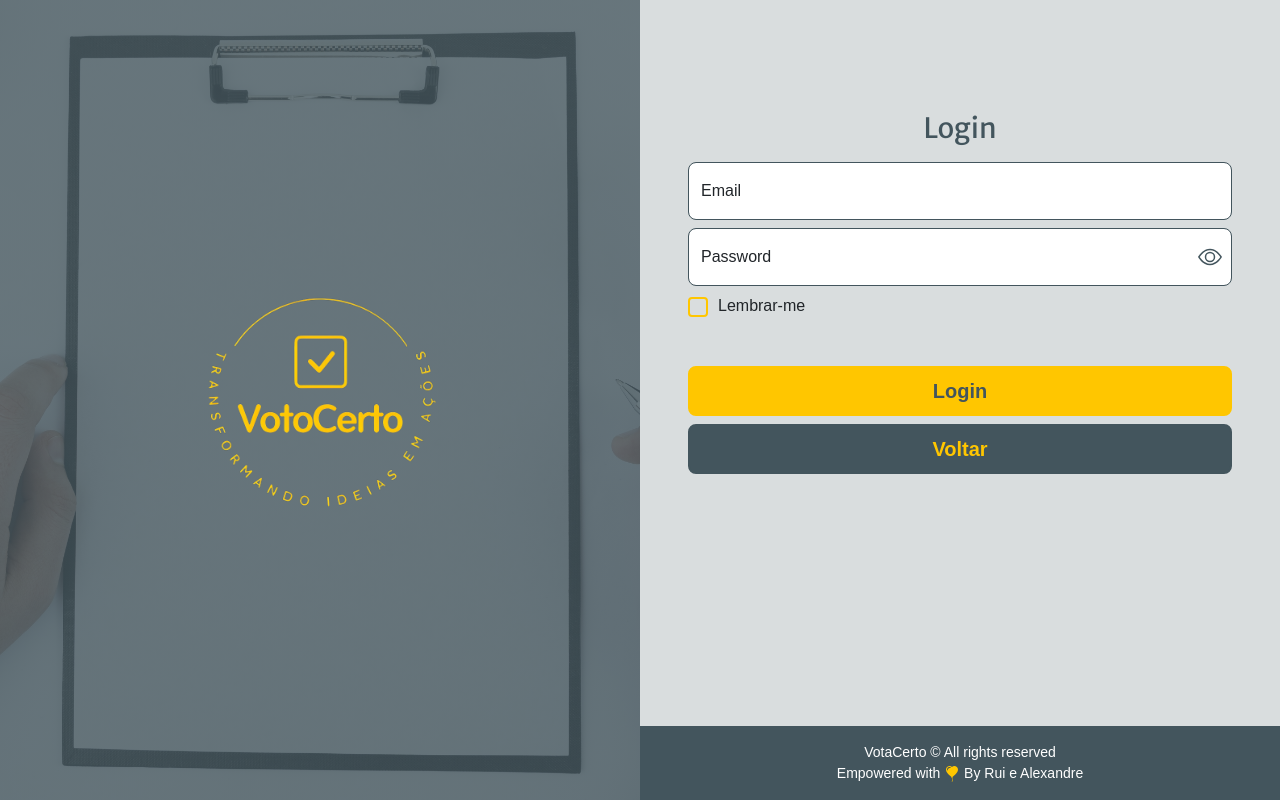
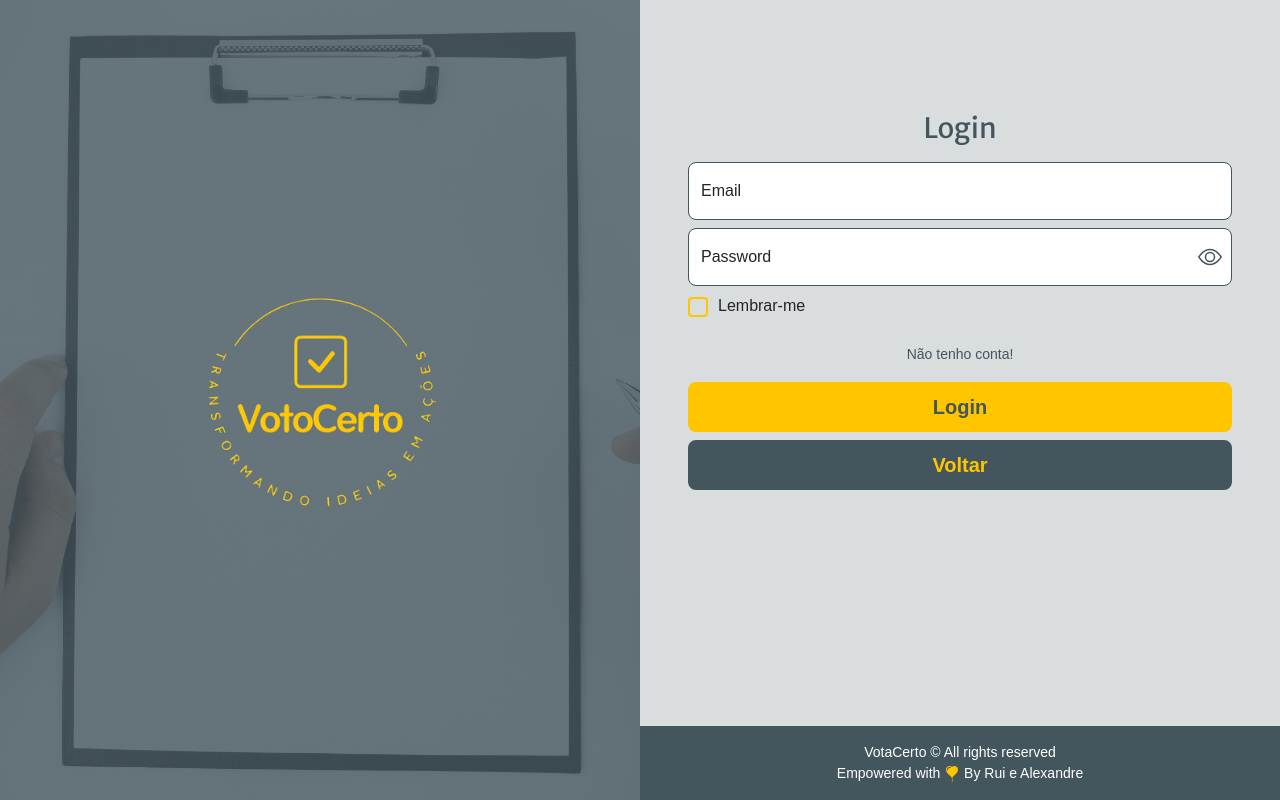
Before and after one commit to Ciclista26/Trabalho_SIR, a PHP site: page /pages/public/signin.php in a window 1280 px wide. Run offline with PHP 8.4, Linux system fonts and the light colour scheme; some libraries are stand-ins or nearby versions.

Commit message:
erros corrigidos

```diff
--- a/css/style_user.css
+++ b/css/style_user.css
@@ -339,10 +339,6 @@ body {
     border-color: #ffc600;
 }
 
-.tx-c {
-    text-align: center;
-}
-
 .password-toggle {
     cursor: pointer;
     position: absolute;
@@ -425,3 +421,13 @@ textarea.form-control {
 .mt-3{
     margin-top: 1rem !important;
 }
+
+.noacount{
+    text-decoration: none;
+    color: #43555d;
+}
+
+.noacount:hover
+{
+  color: #ffc600;
+}
--- a/pages/public/signin.php
+++ b/pages/public/signin.php
@@ -41,9 +41,12 @@ include_once __DIR__ . '/../../templates/header.php';
                   <path d="M8 5.5a2.5 2.5 0 1 0 0 5 2.5 2.5 0 0 0 0-5M4.5 8a3.5 3.5 0 1 1 7 0 3.5 3.5 0 0 1-7 0" />
                 </svg>
               </div>
-              <div class="checkbox mb-5 custom-checkbox">
+              <div class="checkbox mb-4 custom-checkbox">
                 <input type="checkbox" id="remember-me" value="remember-me">
                 <label for="remember-me">Lembrar-me</label>
+              </div>
+              <div class="w-100 tx-c mb-3">
+                <a class="small noacount" href="/Trabalho_SIR/pages/public/signup.php">Não tenho conta!</a>
               </div>
               <button class="w-100 btn btn-lg btn-warning-yellow mb-2" type="submit" name="user" value="login">Login</button>
 
--- a/pages/secure/admin/user.php
+++ b/pages/secure/admin/user.php
@@ -72,9 +72,9 @@ $title = 'Utilizadores';
 
                         </div>
                         <div class="input col-12 mb-3">
-                                <span class="small">E-mail:</span>
-                                <input type="email" class="form-control" name="email" maxlength="255" value="<?= isset($_REQUEST['email']) ? $_REQUEST['email'] : null ?>" required>
-                            </div>
+                            <span class="small">E-mail:</span>
+                            <input type="email" class="form-control" name="email" maxlength="255" value="<?= isset($_REQUEST['email']) ? $_REQUEST['email'] : null ?>" required>
+                        </div>
                         <div class="input col-12 mb-3">
                             <span class="small">Password:</span>
                             <input type="password" class="form-control" name="password" maxlength="255" required>
```
